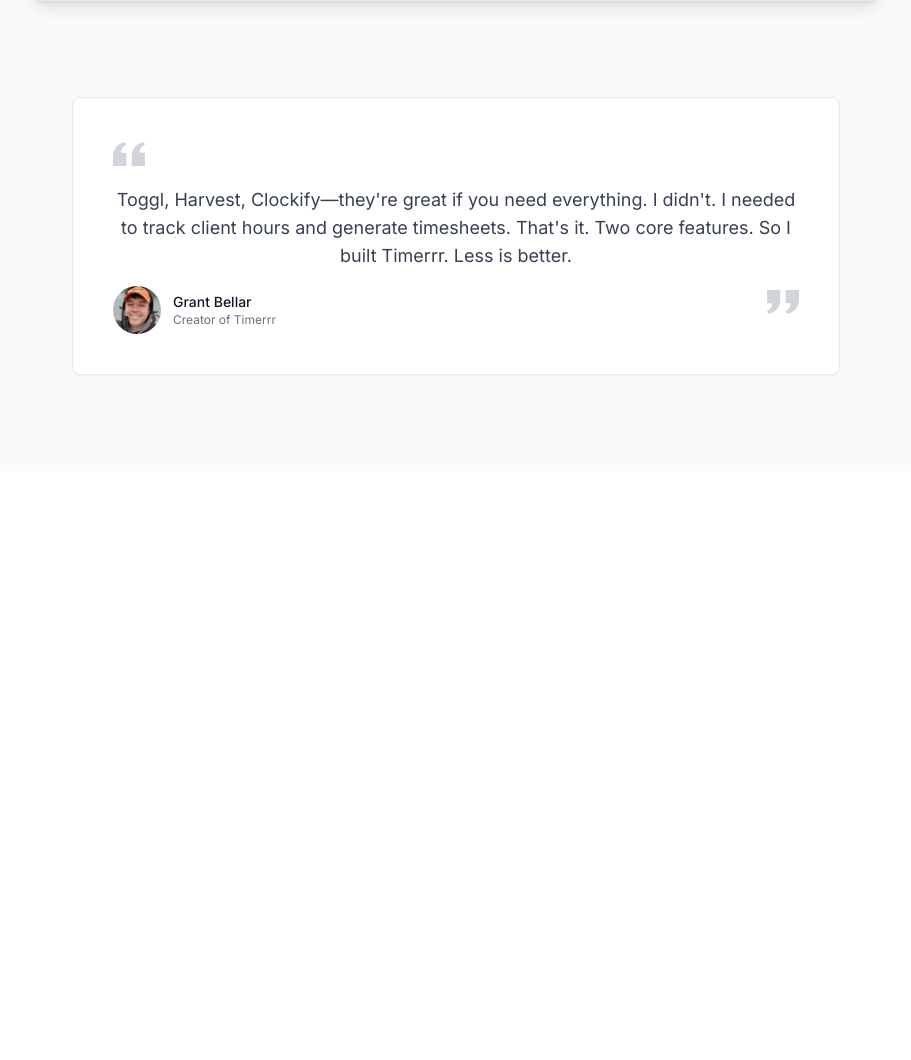
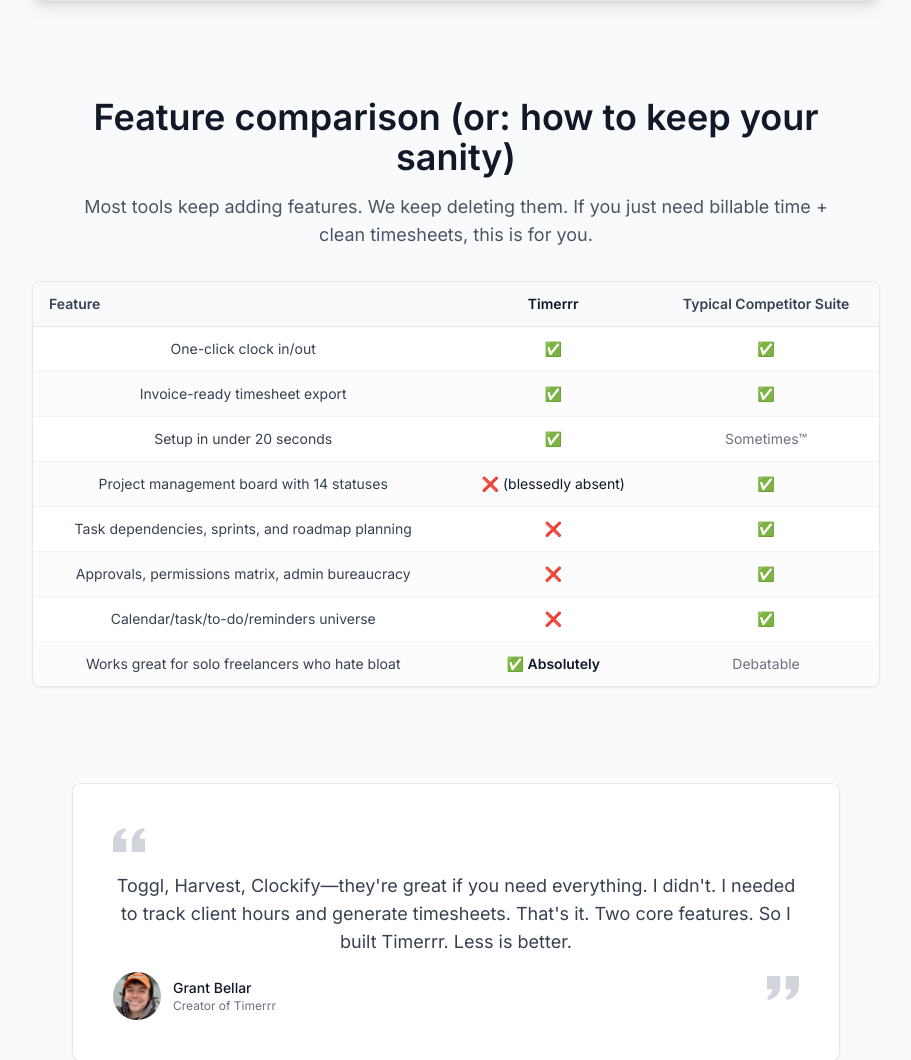
Before and after one commit to grbellar/timerrr2.0, a Flask app: page / in a window 1280 px wide. Shown: the part 2031-3091 px from the top of the page, without its empty margins (184-1095 px from the left). Before the commit the page ends 2407 px from the top, so only its background shows below. Run offline with Flask 3, Linux system fonts and the light colour scheme; some libraries are stand-ins or nearby versions.

Commit message:
Add humorous anti-bloat feature comparison table to landing page

```diff
--- a/app/templates/index.html
+++ b/app/templates/index.html
@@ -334,6 +334,70 @@
                                 </div>
                             </div>
                         </div>
+                    </div>
+                </div>
+            </div>
+
+            <!-- Comparison Table Section -->
+            <div class="mt-20 sm:mt-24 max-w-6xl mx-auto">
+                <h2 class="text-3xl sm:text-4xl font-semibold mb-4 text-center text-gray-900">Feature comparison (or: how to keep your sanity)</h2>
+                <p class="text-base sm:text-lg text-gray-600 text-center max-w-3xl mx-auto mb-8">
+                    Most tools keep adding features. We keep deleting them. If you just need billable time + clean timesheets, this is for you.
+                </p>
+
+                <div class="bg-white rounded-lg shadow-sm border border-gray-200 overflow-hidden">
+                    <div class="overflow-x-auto">
+                        <table class="min-w-full text-sm">
+                            <thead class="bg-gray-50 border-b border-gray-200">
+                                <tr>
+                                    <th class="text-left px-4 py-3 font-semibold text-gray-700">Feature</th>
+                                    <th class="text-center px-4 py-3 font-semibold text-gray-900">Timerrr</th>
+                                    <th class="text-center px-4 py-3 font-semibold text-gray-700">Typical Competitor Suite</th>
+                                </tr>
+                            </thead>
+                            <tbody>
+                                <tr class="border-b border-gray-100">
+                                    <td class="px-4 py-3 text-gray-700">One-click clock in/out</td>
+                                    <td class="px-4 py-3 text-center">✅</td>
+                                    <td class="px-4 py-3 text-center">✅</td>
+                                </tr>
+                                <tr class="border-b border-gray-100 bg-gray-50/50">
+                                    <td class="px-4 py-3 text-gray-700">Invoice-ready timesheet export</td>
+                                    <td class="px-4 py-3 text-center">✅</td>
+                                    <td class="px-4 py-3 text-center">✅</td>
+                                </tr>
+                                <tr class="border-b border-gray-100">
+                                    <td class="px-4 py-3 text-gray-700">Setup in under 20 seconds</td>
+                                    <td class="px-4 py-3 text-center">✅</td>
+                                    <td class="px-4 py-3 text-center text-gray-500">Sometimes™</td>
+                                </tr>
+                                <tr class="border-b border-gray-100 bg-gray-50/50">
+                                    <td class="px-4 py-3 text-gray-700">Project management board with 14 statuses</td>
+                                    <td class="px-4 py-3 text-center">❌ (blessedly absent)</td>
+                                    <td class="px-4 py-3 text-center">✅</td>
+                                </tr>
+                                <tr class="border-b border-gray-100">
+                                    <td class="px-4 py-3 text-gray-700">Task dependencies, sprints, and roadmap planning</td>
+                                    <td class="px-4 py-3 text-center">❌</td>
+                                    <td class="px-4 py-3 text-center">✅</td>
+                                </tr>
+                                <tr class="border-b border-gray-100 bg-gray-50/50">
+                                    <td class="px-4 py-3 text-gray-700">Approvals, permissions matrix, admin bureaucracy</td>
+                                    <td class="px-4 py-3 text-center">❌</td>
+                                    <td class="px-4 py-3 text-center">✅</td>
+                                </tr>
+                                <tr class="border-b border-gray-100">
+                                    <td class="px-4 py-3 text-gray-700">Calendar/task/to-do/reminders universe</td>
+                                    <td class="px-4 py-3 text-center">❌</td>
+                                    <td class="px-4 py-3 text-center">✅</td>
+                                </tr>
+                                <tr class="bg-gray-50/50">
+                                    <td class="px-4 py-3 text-gray-700">Works great for solo freelancers who hate bloat</td>
+                                    <td class="px-4 py-3 text-center font-semibold">✅ Absolutely</td>
+                                    <td class="px-4 py-3 text-center text-gray-500">Debatable</td>
+                                </tr>
+                            </tbody>
+                        </table>
                     </div>
                 </div>
             </div>
```
